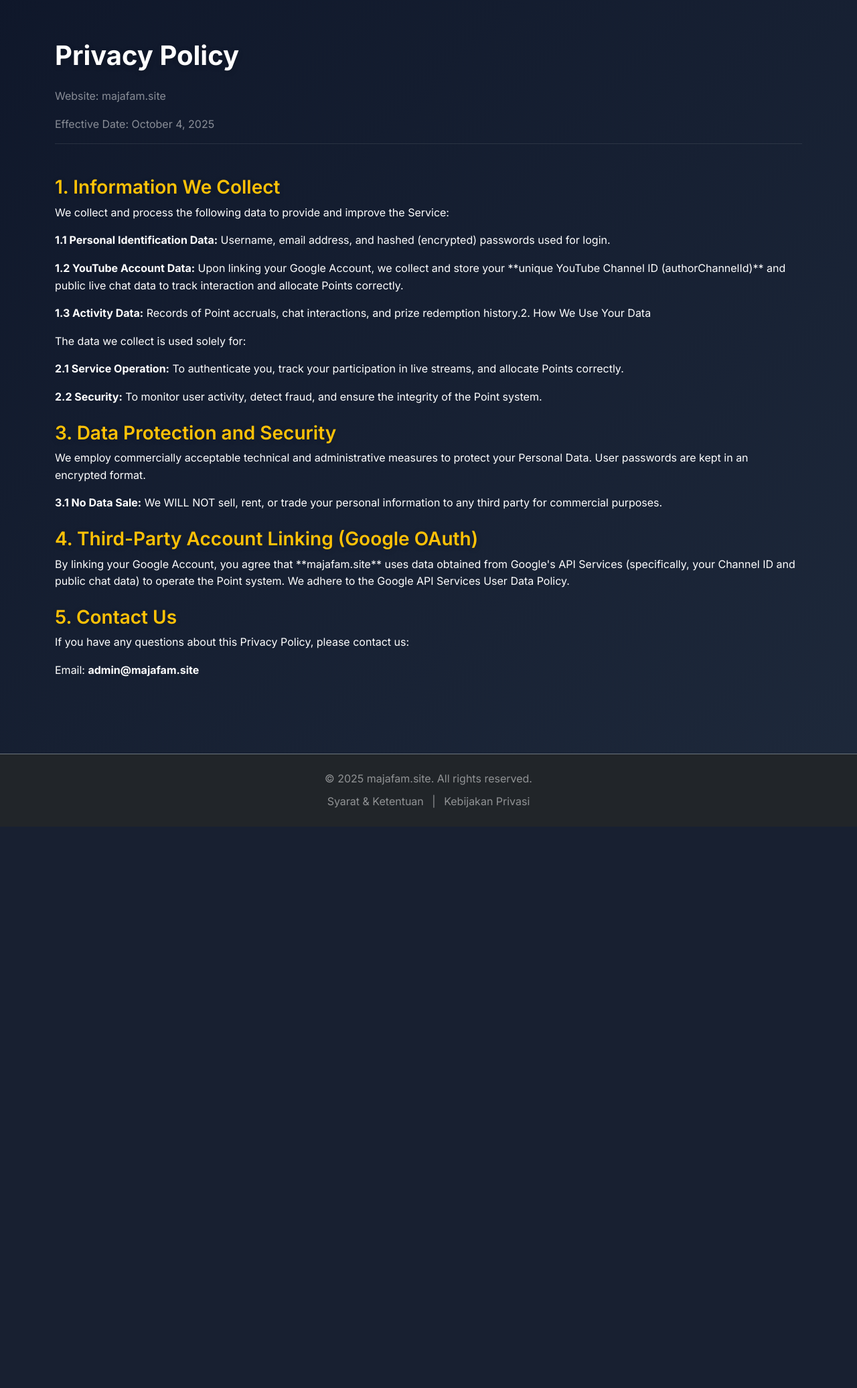
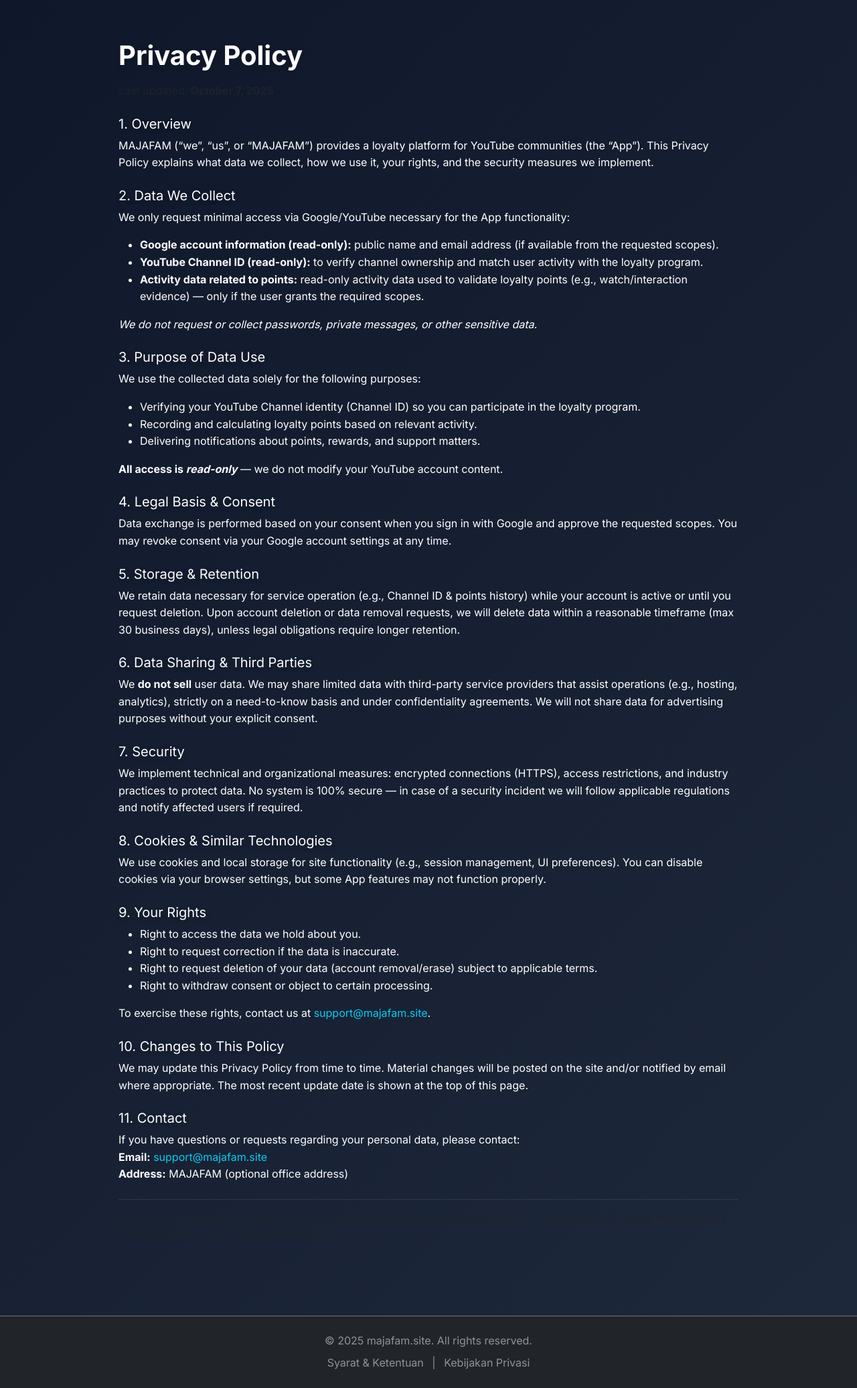
Before and after one commit to iddezaen-stack/majafam-webapp, a Node project: template views/privacy-policy.ejs in a window 1280 px wide. Shown: the part 59-2131 px from the top of the page at 67% size. Before the commit the page ends 1265 px from the top, so only its background shows below. Run offline with Node 20 templates, Linux system fonts and the light colour scheme; the template is opened without the code that fills it, so the values that code supplies are empty; some libraries are stand-ins or nearby versions.

Commit message:
Update privacy-policy.ejs

```diff
--- a/views/privacy-policy.ejs
+++ b/views/privacy-policy.ejs
@@ -1,35 +1,96 @@
 <%- include('partials/header') %>
 
 <main class="container py-5 text-white">
-    <h1 class="fw-bold mb-4">Privacy Policy</h1>
-    <p class="text-white-50">Website: majafam.site</p>
-    <p class="text-white-50">Effective Date: October 4, 2025</p>
-    <hr class="border-secondary">
+  <div class="row justify-content-center">
+    <div class="col-lg-10">
+      <h1 class="fw-bold mb-3">Privacy Policy</h1>
+      <p class="text-muted mb-4">Last updated: <strong>October 7, 2025</strong></p>
 
-    <div class="mt-5">
+      <section class="mb-4">
+        <h3 class="h5">1. Overview</h3>
+        <p>
+          MAJAFAM (“we”, “us”, or “MAJAFAM”) provides a loyalty platform for YouTube communities (the “App”).
+          This Privacy Policy explains what data we collect, how we use it, your rights, and the security measures we implement.
+        </p>
+      </section>
 
-        <h3 class="mt-4 text-warning">1. Information We Collect</h3>
-        <p>We collect and process the following data to provide and improve the Service:</p>
-        <p><strong>1.1 Personal Identification Data:</strong> Username, email address, and hashed (encrypted) passwords used for login.</p>
-        <p><strong>1.2 YouTube Account Data:</strong> Upon linking your Google Account, we collect and store your **unique YouTube Channel ID (authorChannelId)** and public live chat data to track interaction and allocate Points correctly.</p>
-        <p><strong>1.3 Activity Data:</strong> Records of Point accruals, chat interactions, and prize redemption history.</s
+      <section class="mb-4">
+        <h3 class="h5">2. Data We Collect</h3>
+        <p>We only request minimal access via Google/YouTube necessary for the App functionality:</p>
+        <ul>
+          <li><strong>Google account information (read-only):</strong> public name and email address (if available from the requested scopes).</li>
+          <li><strong>YouTube Channel ID (read-only):</strong> to verify channel ownership and match user activity with the loyalty program.</li>
+          <li><strong>Activity data related to points:</strong> read-only activity data used to validate loyalty points (e.g., watch/interaction evidence) — only if the user grants the required scopes.</li>
+        </ul>
+        <p><em>We do not request or collect passwords, private messages, or other sensitive data.</em></p>
+      </section>
 
-        <h3 class="mt-4 text-warning">2. How We Use Your Data</h3>
-        <p>The data we collect is used solely for:</p>
-        <p><strong>2.1 Service Operation:</strong> To authenticate you, track your participation in live streams, and allocate Points correctly.</p>
-        <p><strong>2.2 Security:</strong> To monitor user activity, detect fraud, and ensure the integrity of the Point system.</p>
+      <section class="mb-4">
+        <h3 class="h5">3. Purpose of Data Use</h3>
+        <p>We use the collected data solely for the following purposes:</p>
+        <ul>
+          <li>Verifying your YouTube Channel identity (Channel ID) so you can participate in the loyalty program.</li>
+          <li>Recording and calculating loyalty points based on relevant activity.</li>
+          <li>Delivering notifications about points, rewards, and support matters.</li>
+        </ul>
+        <p><strong>All access is <em>read-only</em></strong> — we do not modify your YouTube account content.</p>
+      </section>
 
-        <h3 class="mt-4 text-warning">3. Data Protection and Security</h3>
-        <p>We employ commercially acceptable technical and administrative measures to protect your Personal Data. User passwords are kept in an encrypted format.</p>
-        <p><strong>3.1 No Data Sale:</strong> We WILL NOT sell, rent, or trade your personal information to any third party for commercial purposes.</p>
+      <section class="mb-4">
+        <h3 class="h5">4. Legal Basis & Consent</h3>
+        <p>Data exchange is performed based on your consent when you sign in with Google and approve the requested scopes. You may revoke consent via your Google account settings at any time.</p>
+      </section>
 
-        <h3 class="mt-4 text-warning">4. Third-Party Account Linking (Google OAuth)</h3>
-        <p>By linking your Google Account, you agree that **majafam.site** uses data obtained from Google's API Services (specifically, your Channel ID and public chat data) to operate the Point system. We adhere to the Google API Services User Data Policy.</p>
+      <section class="mb-4">
+        <h3 class="h5">5. Storage & Retention</h3>
+        <p>We retain data necessary for service operation (e.g., Channel ID & points history) while your account is active or until you request deletion. Upon account deletion or data removal requests, we will delete data within a reasonable timeframe (max 30 business days), unless legal obligations require longer retention.</p>
+      </section>
 
-        <h3 class="mt-4 text-warning">5. Contact Us</h3>
-        <p>If you have any questions about this Privacy Policy, please contact us:</p>
-        <p>Email: <strong>admin@majafam.site</strong></p>
+      <section class="mb-4">
+        <h3 class="h5">6. Data Sharing & Third Parties</h3>
+        <p>We <strong>do not sell</strong> user data. We may share limited data with third-party service providers that assist operations (e.g., hosting, analytics), strictly on a need-to-know basis and under confidentiality agreements. We will not share data for advertising purposes without your explicit consent.</p>
+      </section>
+
+      <section class="mb-4">
+        <h3 class="h5">7. Security</h3>
+        <p>We implement technical and organizational measures: encrypted connections (HTTPS), access restrictions, and industry practices to protect data. No system is 100% secure — in case of a security incident we will follow applicable regulations and notify affected users if required.</p>
+      </section>
+
+      <section class="mb-4">
+        <h3 class="h5">8. Cookies & Similar Technologies</h3>
+        <p>We use cookies and local storage for site functionality (e.g., session management, UI preferences). You can disable cookies via your browser settings, but some App features may not function properly.</p>
+      </section>
+
+      <section class="mb-4">
+        <h3 class="h5">9. Your Rights</h3>
+        <ul>
+          <li>Right to access the data we hold about you.</li>
+          <li>Right to request correction if the data is inaccurate.</li>
+          <li>Right to request deletion of your data (account removal/erase) subject to applicable terms.</li>
+          <li>Right to withdraw consent or object to certain processing.</li>
+        </ul>
+        <p>To exercise these rights, contact us at <a href="mailto:support@majafam.site">support@majafam.site</a>.</p>
+      </section>
+
+      <section class="mb-4">
+        <h3 class="h5">10. Changes to This Policy</h3>
+        <p>We may update this Privacy Policy from time to time. Material changes will be posted on the site and/or notified by email where appropriate. The most recent update date is shown at the top of this page.</p>
+      </section>
+
+      <section class="mb-4">
+        <h3 class="h5">11. Contact</h3>
+        <p>If you have questions or requests regarding your personal data, please contact: <br>
+        <strong>Email:</strong> <a href="mailto:support@majafam.site">support@majafam.site</a><br>
+        <strong>Address:</strong> MAJAFAM (optional office address)</p>
+      </section>
+
+      <hr class="border-secondary">
+
+      <p class="small text-muted mt-3">
+        Note: This page outlines MAJAFAM's privacy practices. For specifics about Google APIs (e.g., YouTube Data API), please review Google's documentation and your Google account settings.
+      </p>
     </div>
+  </div>
 </main>
 
 <%- include('partials/footer') %>
```
